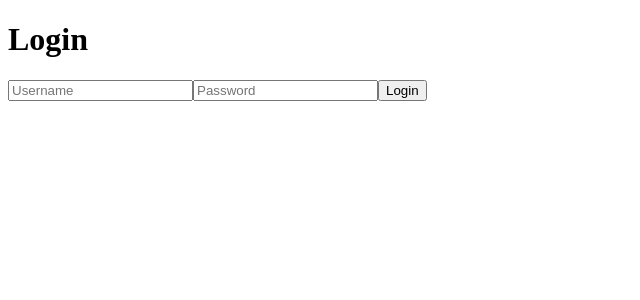
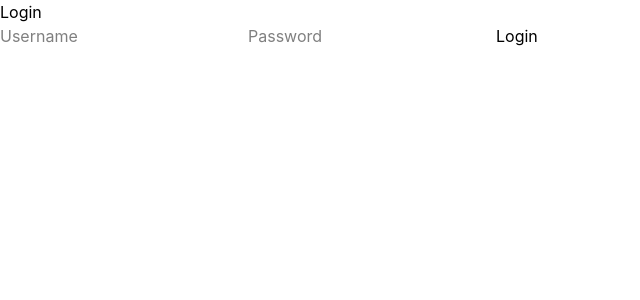
Before and after one commit to krz-sta/Habit-Tracker, a Vue app in the folder frontend/: page /login in a window 1280 px wide. Shown: the top 300 px of the page, without its empty margins (0-640 px from the left). Built offline with nearby package versions, Linux system fonts and the light colour scheme.

Commit message:
Add: tailwindcss config

```diff
--- a/frontend/package.json
+++ b/frontend/package.json
@@ -17,11 +17,13 @@
     "vue-router": "^5.0.4"
   },
   "devDependencies": {
+    "@tailwindcss/vite": "^4.2.4",
     "@tsconfig/node24": "^24.0.4",
     "@types/node": "^24.12.2",
     "@vitejs/plugin-vue": "^6.0.6",
     "@vue/tsconfig": "^0.9.1",
     "npm-run-all2": "^8.0.4",
+    "tailwindcss": "^4.2.4",
     "typescript": "~6.0.0",
     "vite": "^8.0.8",
     "vite-plugin-vue-devtools": "^8.1.1",
--- a/frontend/src/main.ts
+++ b/frontend/src/main.ts
@@ -3,6 +3,7 @@ import { createPinia } from 'pinia'
 
 import App from './App.vue'
 import router from './router'
+import './style.css'
 
 const app = createApp(App)
 
--- /dev/null
+++ b/frontend/src/style.css
@@ -0,0 +1 @@
+@import 'tailwindcss';
--- a/frontend/vite.config.ts
+++ b/frontend/vite.config.ts
@@ -3,12 +3,14 @@ import { fileURLToPath, URL } from 'node:url'
 import { defineConfig } from 'vite'
 import vue from '@vitejs/plugin-vue'
 import vueDevTools from 'vite-plugin-vue-devtools'
+import tailwindcss from '@tailwindcss/vite'
 
 // https://vite.dev/config/
 export default defineConfig({
   plugins: [
     vue(),
     vueDevTools(),
+    tailwindcss(),
   ],
   resolve: {
     alias: {
```
Also changed, not shown: 1 other file (tests, documents, lock files or other folders).
